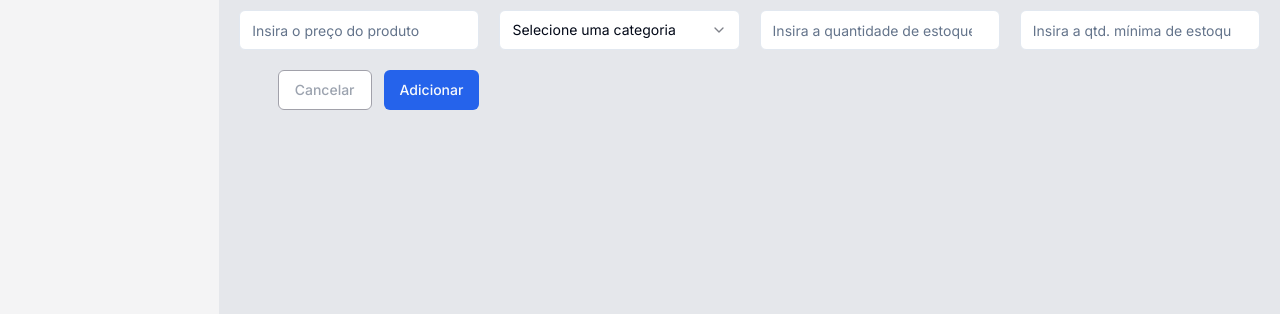
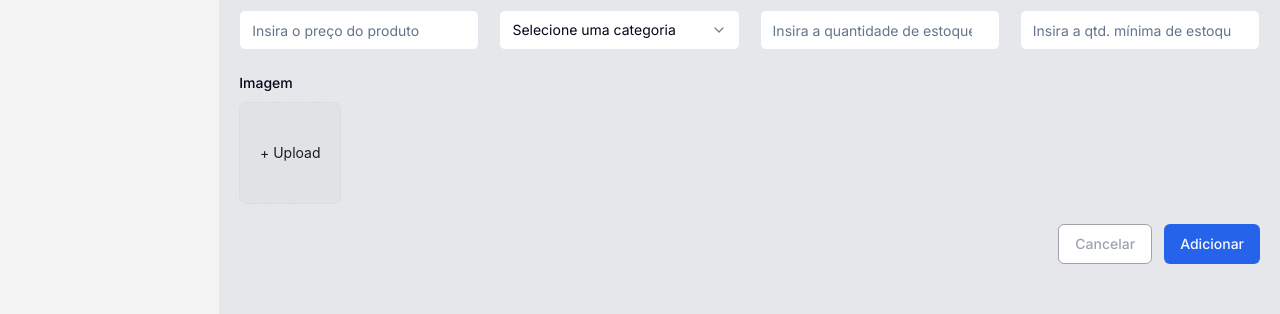
Before and after one commit to ederbiason/ecommerce-juniorbaby, a Next.js app: page /products/add_product in a window 1280 px wide. Shown: the part 384-698 px from the top of the page. Built offline with nearby package versions, Linux system fonts and the light colour scheme; no server answers.

Commit message:
feat: upload image button

```diff
--- a/package.json
+++ b/package.json
@@ -20,6 +20,7 @@
     "@radix-ui/react-tabs": "^1.0.4",
     "@radix-ui/react-toast": "^1.1.5",
     "@reduxjs/toolkit": "^1.9.7",
+    "antd": "^5.11.4",
     "axios": "^1.6.2",
     "bcryptjs": "^2.4.3",
     "class-variance-authority": "^0.7.0",
--- a/src/app/(dashboard)/products/add_product/page.tsx
+++ b/src/app/(dashboard)/products/add_product/page.tsx
@@ -2,8 +2,16 @@
 
 import { ProductForm } from "@/components/form/ProductForm"
 import { Separator } from "@/components/ui/separator"
+import { useEffect, useState } from "react"
 
 export default function AddProduct() {
+  const [selectedFiles, setSelectedFiles] = useState([])
+
+  useEffect(() => {
+    console.log(selectedFiles)
+  }, [selectedFiles])
+
+
   return (
     <div className="w-full p-5">
         <h1 className="text-2xl font-bold text-gray-800 mb-2">
@@ -12,7 +20,10 @@ export default function AddProduct() {
 
         <Separator className="bg-black" />
 
-        <ProductForm />
+        <ProductForm
+          selectedFiles={selectedFiles}
+          setSelectedFiles={setSelectedFiles}
+        />
     </div>
   )
 }
--- a/src/components/form/ProductForm.tsx
+++ b/src/components/form/ProductForm.tsx
@@ -18,9 +18,15 @@ import {
     SelectTrigger,
     SelectValue,
 } from "@/components/ui/select"
+import { Upload, UploadFile } from "antd"
 import { Input } from "@/components/ui/input"
 import { Button } from "@/components/ui/button"
 import { Textarea } from "@/components/ui/textarea"
+
+interface ProductFormProps {
+    selectedFiles: any[]
+    setSelectedFiles: any
+}
 
 const FormSchema = z.object({
     name: z.string(),
@@ -28,10 +34,11 @@ const FormSchema = z.object({
     category: z.string({ required_error: "Por favor selecione uma categoria." }),
     price: z.number().positive(),
     quantity: z.number().positive(),
-    mintreshold: z.number().positive()
+    mintreshold: z.number().positive(),
+    image: z.any().refine(file => file, "Por favor, envie uma imagem."),
 })
 
-export function ProductForm() {
+export function ProductForm({selectedFiles, setSelectedFiles}: ProductFormProps) {
     const form = useForm<z.infer<typeof FormSchema>>({
         resolver: zodResolver(FormSchema),
     })
@@ -144,7 +151,32 @@ export function ProductForm() {
                     )}
                 />
 
-                <div className="flex items-center justify-end gap-3">
+                <div className="col-span-4">
+                    <FormField
+                        control={form.control}
+                        name="image"
+                        render={({ field }) => (
+                            <FormItem>
+                                <FormLabel>Imagem</FormLabel>
+                                <FormControl>
+                                    <Upload
+                                        listType="picture-card"
+                                        multiple
+                                        beforeUpload={(file) => {
+                                            setSelectedFiles((prev: any) => [...prev, file])
+                                            return false
+                                        }}
+                                    >
+                                        + Upload
+                                    </Upload>
+                                </FormControl>
+                                <FormMessage />
+                            </FormItem>
+                        )}
+                    />
+                </div>
+
+                <div className="flex items-center justify-end gap-3 col-span-4">
                     <Button className="border border-zinc-400 bg-white hover:bg-zinc-200 text-gray-400">
                         Cancelar
                     </Button>
```
Also changed, not shown: 1 other file (tests, documents, lock files or other folders).
